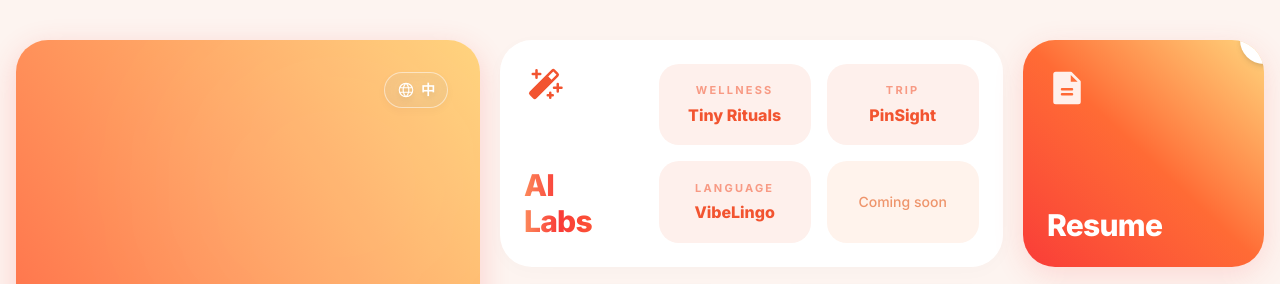
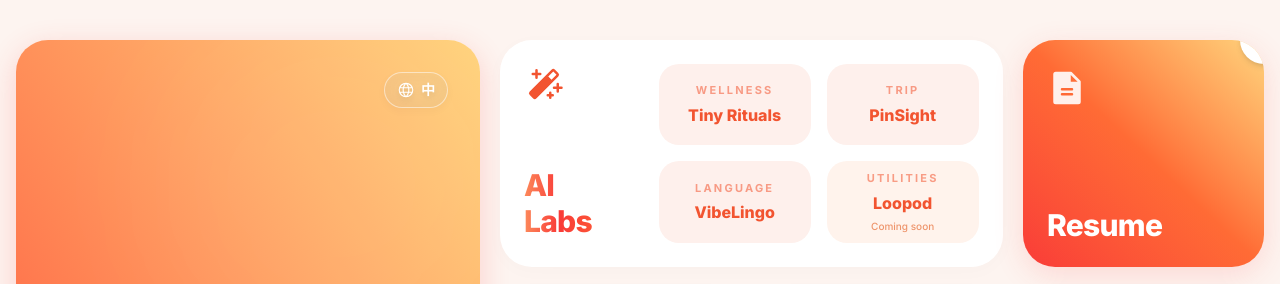
Before and after one commit to cychang0411/2026-portfolio, a Next.js app: page / in a window 1280 px wide. Shown: the top 284 px of the page. Built offline with nearby package versions, Linux system fonts and the light colour scheme.

Commit message:
Update bilingual resumes and Loopod preview

```diff
--- a/src/components/portfolio/portfolio-page.tsx
+++ b/src/components/portfolio/portfolio-page.tsx
@@ -632,7 +632,11 @@ export function PortfolioPage() {
               ))}
               <div className="flex min-h-0 items-center justify-center rounded-[20px] bg-[#FFF3EC] px-5 py-4 text-center">
                 <div>
-                  <p className="text-sm font-medium text-[#EE946B]">Coming soon</p>
+                  <p className="mb-1 text-[10px] font-bold uppercase tracking-[0.2em] text-[#F25430]/55 md:text-[11px]">
+                    Utilities
+                  </p>
+                  <p className="text-[15px] font-extrabold text-[#F25430] md:text-base">Loopod</p>
+                  <p className="mt-1 text-[9px] font-medium text-[#EE946B] md:text-[10px]">Coming soon</p>
                 </div>
               </div>
             </div>
--- a/src/data/portfolio-content.ts
+++ b/src/data/portfolio-content.ts
@@ -260,7 +260,7 @@ export const portfolioContent: Record<Locale, PortfolioContent> = {
     ],
     resume: {
       label: "下載履歷",
-      href: "https://drive.google.com/file/d/1Gscx49yF2wIkf0wi8eHbXlfJ1n7aKBlo/view?usp=sharing",
+      href: "/resume/vicky-chang-resume-zh.pdf",
     },
     contact: {
       title: "一起做更有質感的產品",
@@ -383,7 +383,7 @@ export const portfolioContent: Record<Locale, PortfolioContent> = {
     ],
     resume: {
       label: "Download resume",
-      href: "https://drive.google.com/file/d/1RaxKxFtIkyEiY2ks0p7aifVsE6xAvTlg/view?usp=sharing",
+      href: "/resume/vicky-chang-resume-en.pdf",
     },
     contact: {
       title: "Let’s shape a more thoughtful product",
```
Also changed, not shown: 2 other files (tests, documents, lock files or other folders).
